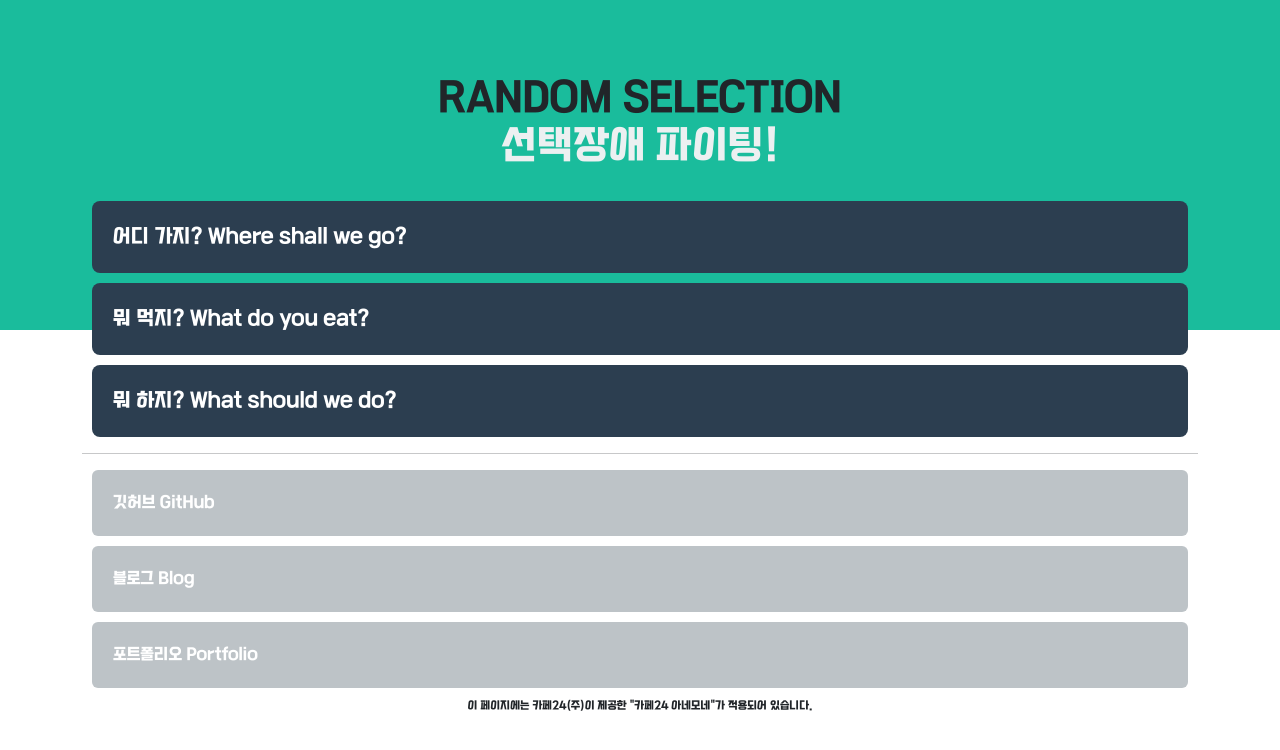
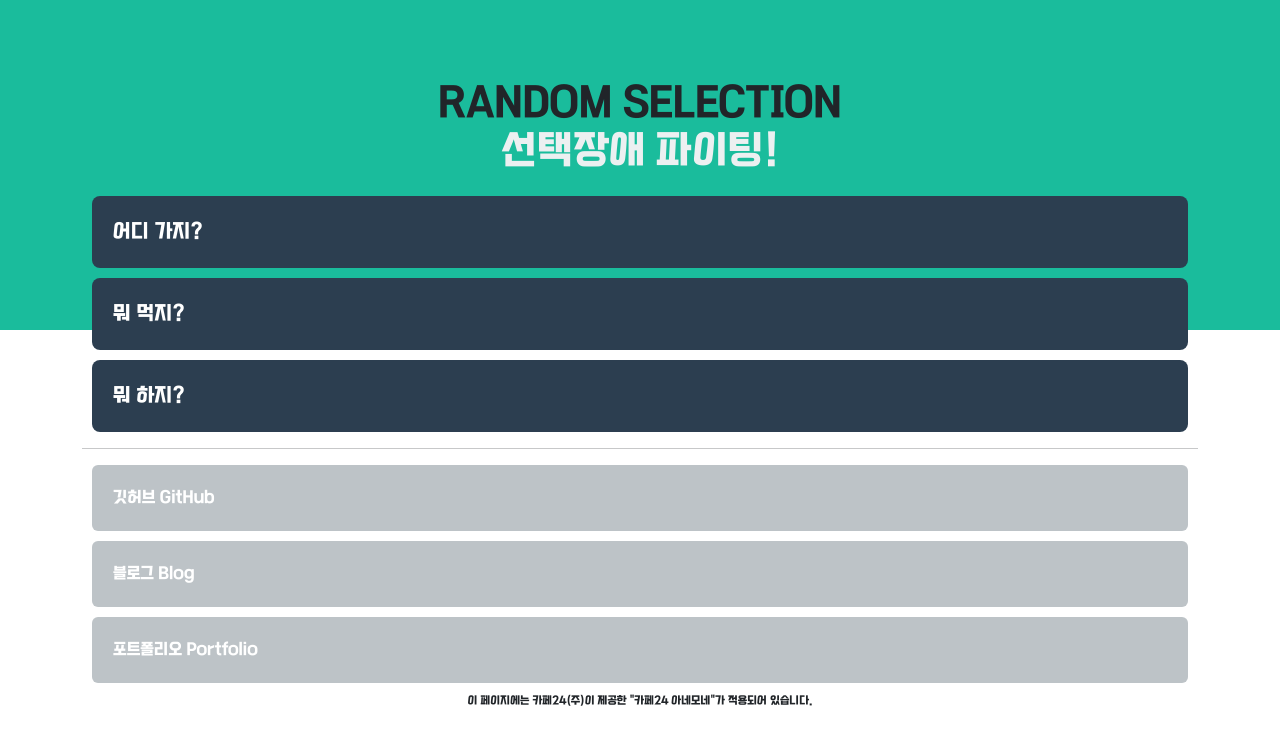
Before and after one commit to MyeongjunPark/RandomSelector, a React (Create React App) app: page / in a window 1280 px wide. Shown: the top 750 px of the page. Built offline with nearby package versions, Linux system fonts and the light colour scheme.

Commit message:
btn edit

```diff
--- a/package.json
+++ b/package.json
@@ -44,5 +44,5 @@
   "devDependencies": {
     "gh-pages": "^4.0.0"
   },
-  "homepage": "https://myeongjunpark.github.io/RandomCity"
+  "homepage": "https://myeongjunpark.github.io/RandomSelector"
 }
--- a/public/index.html
+++ b/public/index.html
@@ -21,7 +21,7 @@
       work correctly both with client-side routing and a non-root public URL.
       Learn how to configure a non-root public URL by running `npm run build`.
     -->
-    <title>어디 가지?</title>
+    <title>Random Selector</title>
   </head>
   <body>
     <noscript>You need to enable JavaScript to run this app.</noscript>
--- a/src/components/Home.js
+++ b/src/components/Home.js
@@ -12,7 +12,7 @@ const BodyWarp = styled.div`
 const LinkWrap = styled.div``;
 const Wrap = styled.div`
   h1 {
-    margin-bottom: 30px;
+    margin-bottom: 20px;
   }
   a {
     display: flex;
@@ -44,13 +44,13 @@ function Home() {
 
           <LinkWrap>
             <Link style={{ color: "#fff", backgroundColor: "#2c3e50" }} to="/city" className="btn btn-default btn-lg">
-              어디 가지? Where shall we go?
+              어디 가지?
             </Link>
             <Link style={{ color: "#fff", backgroundColor: "#2c3e50" }} to="/food" className="btn btn-default btn-lg">
-              뭐 먹지? What do you eat?
+              뭐 먹지?
             </Link>
             <Link style={{ color: "#fff", backgroundColor: "#2c3e50" }} to="/play" className="btn btn-default btn-lg">
-              뭐 하지? What should we do?
+              뭐 하지?
             </Link>
           </LinkWrap>
           <hr />
```
